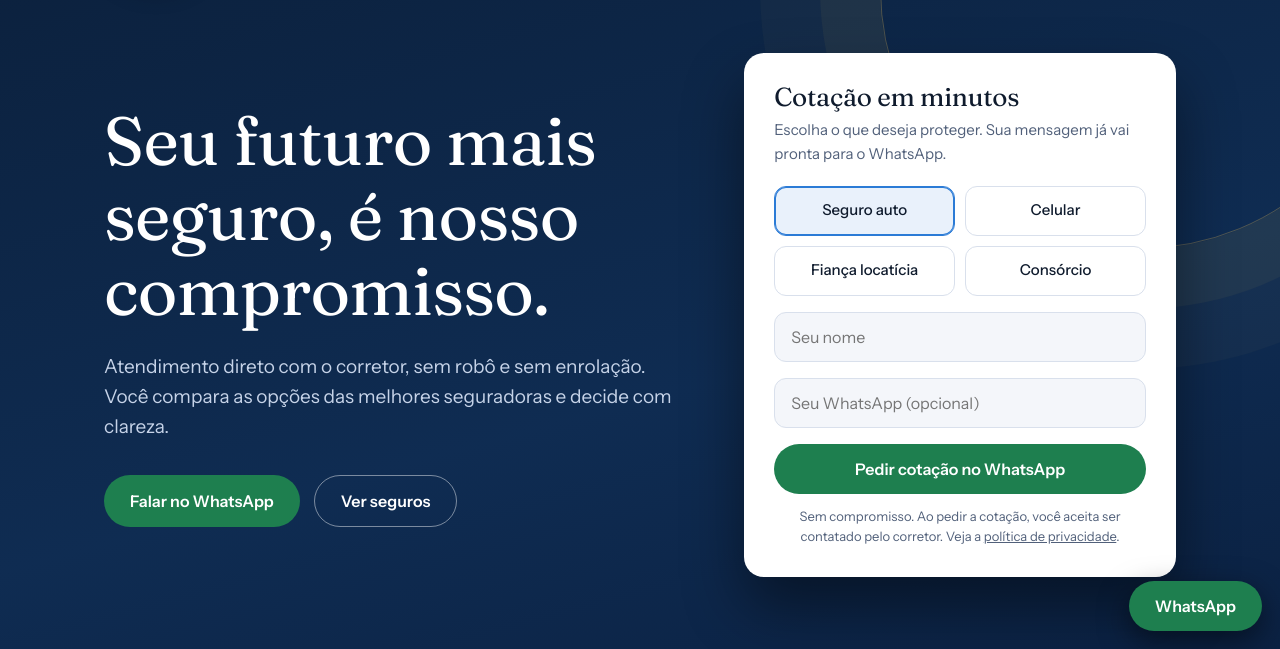
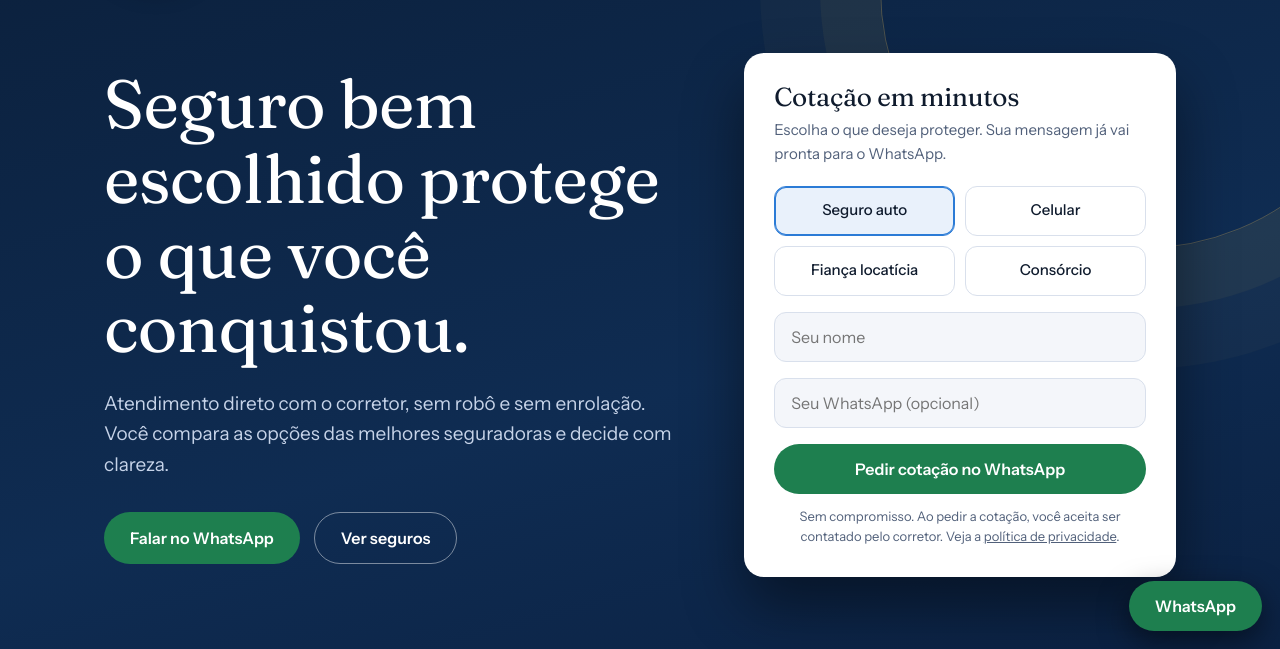
Before and after one commit to bbrunno18/fabio-sa-seguros, a website: page index.html in a window 1280 px wide. Shown: the part 151-800 px from the top of the page. Drawn offline with Linux system fonts and the light colour scheme.

Commit message:
Reverter alterações da frase: voltar ao estado anterior

```diff
--- a/index.html
+++ b/index.html
@@ -202,7 +202,6 @@ footer a{color:#C6D3E8}
 .chips label{display:flex;align-items:center;justify-content:center;width:100%;min-height:50px;line-height:1.25}
 .chips{align-items:stretch}.chips span{height:100%}.chips label{height:100%}
 .brand img.logoBig{width:104px;height:104px;border-radius:50%;box-shadow:0 0 0 3px #E3B957,0 10px 28px rgba(0,0,0,.45)}.brand{gap:18px}.brand span{font-size:24px}@media(max-width:560px){.brand img.logoBig{width:78px;height:78px}.brand span{font-size:20px}}
-.chips .slogan{display:flex;align-items:center;justify-content:center;text-align:center;width:100%;height:100%;min-height:50px;padding:10px 12px;border-radius:12px;background:#0B1F3A;color:#E3B957;font:400 15px/1.25 var(--serif);letter-spacing:.01em}
 </style>
 </head>
 <body>
@@ -214,7 +213,7 @@ footer a{color:#C6D3E8}
   </nav>
   <div class="heroGrid">
    <div>
-    <h1>Seu futuro mais seguro, é nosso compromisso.</h1>
+    <h1>Seguro bem escolhido protege o que você conquistou.</h1>
     <p class="lead">Atendimento direto com o corretor, sem robô e sem enrolação. Você compara as opções das melhores seguradoras e decide com clareza.</p>
     <div class="cta">
      <a class="btn" href="https://wa.me/5591992973950?text=Ol%C3%A1%20F%C3%A1bio%2C%20quero%20fazer%20uma%20cota%C3%A7%C3%A3o." target="_blank" rel="noopener">Falar no WhatsApp</a>
```
